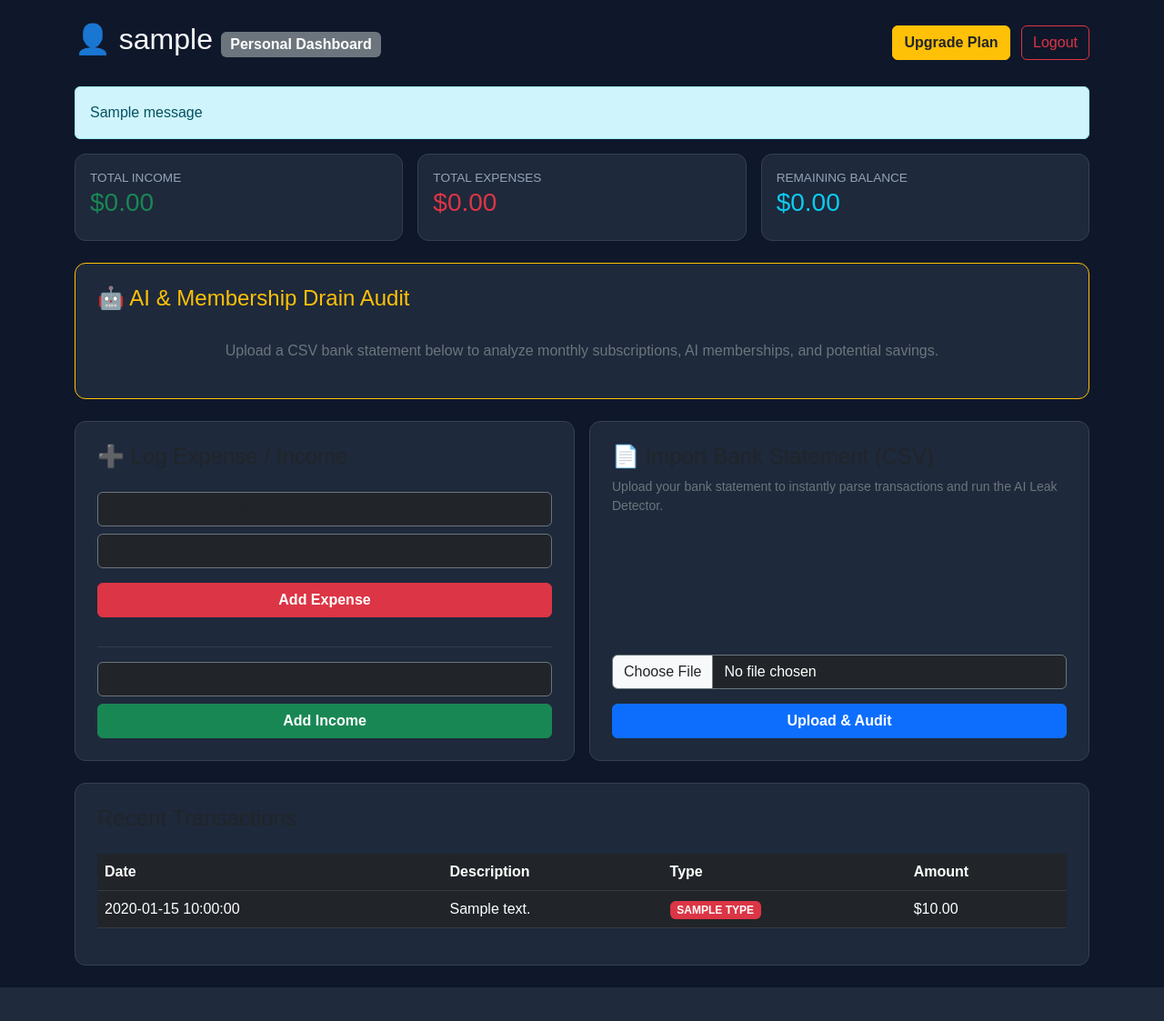
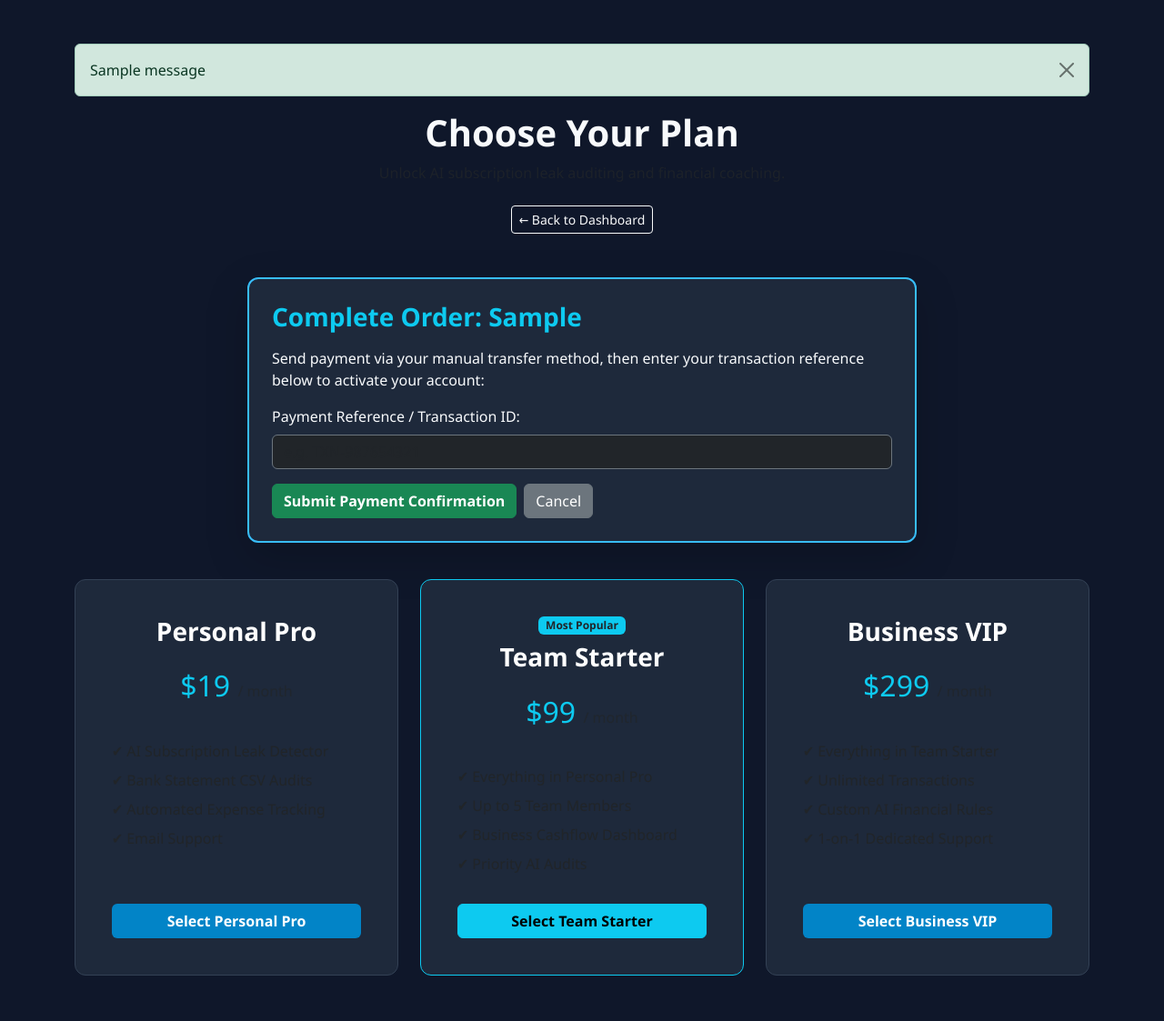
Before and after one commit to arielmuyanja-cloud/budget-buddy132, a Flask app: template templates/index.html in a window 1280 px wide. Shown: the whole page at 91% size. Before the commit the page ends 1086 px from the top, so only its background shows below. Run offline with Flask 3, Linux system fonts and the light colour scheme; the template is opened without the code that fills it: most values are stand-ins (such as "Sample title", 1, 10 or a date in 2020); one stand-in notice (Sample message) is shown; some libraries are stand-ins or nearby versions.

Commit message:
Refactor index.html for pricing plans layout
Updated the title and viewport meta tag for better responsiveness. Enhanced styling for pricing cards and checkout box, and removed unnecessary sections.

```diff
--- a/templates/index.html
+++ b/templates/index.html
@@ -2,181 +2,158 @@
 <html lang="en">
 <head>
     <meta charset="UTF-8">
-    <title>Personal Dashboard - Budget Buddy</title>
+    <meta name="viewport" content="width=device-width, initial-scale=1.0">
+    <title>Pricing Plans - Budget Buddy AI</title>
     <link href="https://cdn.jsdelivr.net/npm/bootstrap@5.3.0/dist/css/bootstrap.min.css" rel="stylesheet">
     <style>
-        body { background-color: #0f172a; color: #f8fafc; font-family: sans-serif; }
-        .card { background-color: #1e293b; border: 1px solid #334155; border-radius: 12px; }
-        .metric-title { color: #94a3b8; font-size: 0.85rem; text-transform: uppercase; }
-        .audit-box { background: #0284c715; border: 1px solid #0284c7; border-radius: 8px; padding: 15px; }
+        body {
+            background-color: #0f172a;
+            color: #f8fafc;
+            font-family: 'Segoe UI', Tahoma, Geneva, Verdana, sans-serif;
+            min-height: 100vh;
+            padding-bottom: 50px;
+        }
+        .pricing-card {
+            background-color: #1e293b;
+            border: 1px solid #334155;
+            border-radius: 12px;
+            transition: transform 0.2s ease, border-color 0.2s ease;
+        }
+        .pricing-card:hover {
+            transform: translateY(-5px);
+            border-color: #38bdf8;
+        }
+        .checkout-box {
+            background: #1e293b;
+            border: 2px solid #38bdf8;
+            border-radius: 12px;
+            padding: 25px;
+            margin-bottom: 40px;
+        }
+        .btn-custom {
+            background-color: #0284c7;
+            color: white;
+            font-weight: 600;
+        }
+        .btn-custom:hover {
+            background-color: #0369a1;
+            color: white;
+        }
     </style>
 </head>
-<body class="p-4">
+<body>
 
-<div class="container">
-    <div class="d-flex justify-content-between align-items-center mb-4">
-        <h2>👤 {{ username }} <span class="badge bg-secondary fs-6">Personal Dashboard</span></h2>
-        <div>
-            <a href="/pricing" class="btn btn-warning text-dark fw-bold me-2">Upgrade Plan</a>
-            <a href="/logout" class="btn btn-outline-danger">Logout</a>
-        </div>
-    </div>
+<div class="container mt-5">
 
+    <!-- Flash Messages Section -->
     {% with messages = get_flashed_messages(with_categories=true) %}
       {% if messages %}
         {% for category, message in messages %}
-          <div class="alert alert-info">{{ message }}</div>
+          <div class="alert alert-{{ 'danger' if category == 'error' else category }} alert-dismissible fade show" role="alert">
+            {{ message }}
+            <button type="button" class="btn-close" data-bs-dismiss="alert" aria-label="Close"></button>
+          </div>
         {% endfor %}
       {% endif %}
     {% endwith %}
 
-    <!-- METRICS OVERVIEW -->
-    <div class="row g-3 mb-4">
-        <div class="col-md-4">
-            <div class="card p-3">
-                <div class="metric-title">Total Income</div>
-                <h3 class="text-success">${{ "%.2f"|format(total_income) }}</h3>
-            </div>
-        </div>
-        <div class="col-md-4">
-            <div class="card p-3">
-                <div class="metric-title">Total Expenses</div>
-                <h3 class="text-danger">${{ "%.2f"|format(total_expense) }}</h3>
-            </div>
-        </div>
-        <div class="col-md-4">
-            <div class="card p-3">
-                <div class="metric-title">Remaining Balance</div>
-                <h3 class="text-info">${{ "%.2f"|format(balance) }}</h3>
-            </div>
-        </div>
+    <div class="text-center mb-5">
+        <h1 class="fw-bold">Choose Your Plan</h1>
+        <p class="text-muted">Unlock AI subscription leak auditing and financial coaching.</p>
+        <a href="/" class="btn btn-outline-light btn-sm mt-2">&larr; Back to Dashboard</a>
     </div>
 
-    <!-- AI & SUBSCRIPTION SAVINGS AUDIT -->
-    <div class="row g-3 mb-4">
-        <div class="col-md-12">
-            <div class="card p-4 border-warning">
-                <div class="d-flex justify-content-between align-items-center mb-3">
-                    <h4 class="text-warning mb-0">🤖 AI & Membership Drain Audit</h4>
-                    {% if session.get('last_audit') %}
-                    <span class="badge bg-danger fs-6">
-                        Potential Savings: ${{ "%.2f"|format(session['last_audit']['annual_savings']) }}/yr
-                    </span>
+    <!-- MANUAL CHECKOUT BOX (Displays when a user clicks ANY plan tier) -->
+    {% if selected_plan %}
+    <div class="row justify-content-center">
+        <div class="col-md-8">
+            <div class="checkout-box shadow-lg">
+                <h3 class="text-info fw-bold mb-3">
+                    Complete Order:
+                    {% if selected_plan == 'personal_pro' %} Personal Pro ($19)
+                    {% elif selected_plan == 'team_starter' %} Team Starter ($99)
+                    {% elif selected_plan == 'business_pro' %} Business VIP ($299)
+                    {% else %} {{ selected_plan }}
                     {% endif %}
-                </div>
+                </h3>
+                <p>Send payment via your manual transfer method, then enter your transaction reference below to activate your account:</p>
 
-                {% if session.get('last_audit') and session['last_audit']['subs'] %}
-                <div class="row mb-3 text-center">
-                    <div class="col-md-6">
-                        <div class="p-3 rounded" style="background: #ef444420; border: 1px solid #ef4444;">
-                            <small class="text-secondary text-uppercase">Monthly Subscriptions</small>
-                            <h2 class="text-danger mb-0">${{ "%.2f"|format(session['last_audit']['monthly_savings']) }}</h2>
-                        </div>
+                <form action="/confirm_manual_payment" method="POST">
+                    <input type="hidden" name="plan" value="{{ selected_plan }}">
+
+                    <div class="mb-3">
+                        <label for="reference" class="form-label font-weight-bold">Payment Reference / Transaction ID:</label>
+                        <input type="text" id="reference" name="reference" required class="form-control bg-dark text-white border-secondary" placeholder="e.g. TXN-987654321">
                     </div>
-                    <div class="col-md-6">
-                        <div class="p-3 rounded" style="background: #22c55e20; border: 1px solid #22c55e;">
-                            <small class="text-secondary text-uppercase">Potential Yearly Savings</small>
-                            <h2 class="text-success mb-0">${{ "%.2f"|format(session['last_audit']['annual_savings']) }}</h2>
-                        </div>
+
+                    <div class="d-flex gap-2">
+                        <button type="submit" class="btn btn-success fw-bold">Submit Payment Confirmation</button>
+                        <a href="/pricing" class="btn btn-secondary">Cancel</a>
                     </div>
-                </div>
-
-                <div class="audit-box">
-                    <h6 class="text-info fw-bold">Detected Subscriptions & AI Tools:</h6>
-                    <ul class="mb-3">
-                        {% for sub in session['last_audit']['subs'] %}
-                            <li class="text-light">
-                                <strong>{{ sub.name }}</strong> — ${{ "%.2f"|format(sub.amount) }}/mo
-                            </li>
-                        {% endfor %}
-                    </ul>
-
-                    <h6 class="text-warning fw-bold">AI Financial Recommendations:</h6>
-                    {% for line in session['last_audit']['insights'] %}
-                        <p class="mb-1 text-light">{{ line }}</p>
-                    {% endfor %}
-                </div>
-
-                {% else %}
-                <div class="text-center py-3">
-                    <p class="text-secondary mb-0">Upload a CSV bank statement below to analyze monthly subscriptions, AI memberships, and potential savings.</p>
-                </div>
-                {% endif %}
-            </div>
-        </div>
-    </div>
-
-    <!-- QUICK MANUAL ADD & STATEMENT UPLOAD -->
-    <div class="row g-3 mb-4">
-        <div class="col-md-6">
-            <div class="card p-4">
-                <h4>➕ Log Expense / Income</h4>
-                <form action="/" method="POST" class="mt-3">
-                    <div class="mb-2">
-                        <input type="text" name="description" placeholder="Description (e.g. Netflix, Rent)" class="form-control bg-dark text-white border-secondary">
-                    </div>
-                    <div class="mb-3">
-                        <input type="number" step="0.01" name="amount" placeholder="Expense Amount ($)" class="form-control bg-dark text-white border-secondary">
-                    </div>
-                    <button type="submit" class="btn btn-danger w-100 fw-bold mb-3">Add Expense</button>
-                </form>
-                <hr class="border-secondary">
-                <form action="/" method="POST">
-                    <div class="mb-2">
-                        <input type="number" step="0.01" name="income_amount" placeholder="Income / Salary Amount ($)" class="form-control bg-dark text-white border-secondary">
-                    </div>
-                    <button type="submit" class="btn btn-success w-100 fw-bold">Add Income</button>
-                </form>
-            </div>
-        </div>
-
-        <div class="col-md-6">
-            <div class="card p-4 h-100">
-                <h4>📄 Import Bank Statement (CSV)</h4>
-                <p class="text-secondary small">Upload your bank statement to instantly parse transactions and run the AI Leak Detector.</p>
-
-                <form action="/upload_statement" method="POST" enctype="multipart/form-data" class="mt-auto">
-                    <input type="file" name="file" accept=".csv" class="form-control bg-dark text-white border-secondary mb-3" required>
-                    <button type="submit" class="btn btn-primary w-100 fw-bold">Upload & Audit</button>
                 </form>
             </div>
         </div>
     </div>
+    {% endif %}
 
-    <!-- TRANSACTIONS TABLE -->
-    <div class="card p-4">
-        <h4>Recent Transactions</h4>
-        <table class="table table-dark table-hover mt-3">
-            <thead>
-                <tr>
-                    <th>Date</th>
-                    <th>Description</th>
-                    <th>Type</th>
-                    <th>Amount</th>
-                </tr>
-            </thead>
-            <tbody>
-                {% for t in transactions %}
-                <tr>
-                    <td>{{ t.date }}</td>
-                    <td>{{ t.description }}</td>
-                    <td>
-                        <span class="badge {% if t.type == 'income' %}bg-success{% else %}bg-danger{% endif %}">
-                            {{ t.type|upper }}
-                        </span>
-                    </td>
-                    <td>${{ "%.2f"|format(t.amount) }}</td>
-                </tr>
-                {% else %}
-                <tr>
-                    <td colspan="4" class="text-center text-secondary">No transactions logged yet. Log an expense or upload a CSV statement above.</td>
-                </tr>
-                {% endfor %}
-            </tbody>
-        </table>
+    <!-- PRICING TIERS GRID -->
+    <div class="row g-4">
+
+        <!-- Personal Pro Tier -->
+        <div class="col-md-4">
+            <div class="card pricing-card h-100 p-4 text-center">
+                <div class="card-body d-flex flex-column">
+                    <h3 class="card-title text-white fw-bold">Personal Pro</h3>
+                    <h2 class="my-3 text-info">$19 <small class="fs-6 text-muted">/ month</small></h2>
+                    <ul class="list-unstyled text-start my-4 flex-grow-1">
+                        <li class="mb-2">✔ AI Subscription Leak Detector</li>
+                        <li class="mb-2">✔ Bank Statement CSV Audits</li>
+                        <li class="mb-2">✔ Automated Expense Tracking</li>
+                        <li class="mb-2">✔ Email Support</li>
+                    </ul>
+                    <a href="/checkout?plan=personal_pro" class="btn btn-custom w-100 mt-auto">Select Personal Pro</a>
+                </div>
+            </div>
+        </div>
+
+        <!-- Team Starter Tier -->
+        <div class="col-md-4">
+            <div class="card pricing-card h-100 p-4 text-center border-info">
+                <div class="card-body d-flex flex-column">
+                    <span class="badge bg-info text-dark align-self-center mb-2">Most Popular</span>
+                    <h3 class="card-title text-white fw-bold">Team Starter</h3>
+                    <h2 class="my-3 text-info">$99 <small class="fs-6 text-muted">/ month</small></h2>
+                    <ul class="list-unstyled text-start my-4 flex-grow-1">
+                        <li class="mb-2">✔ Everything in Personal Pro</li>
+                        <li class="mb-2">✔ Up to 5 Team Members</li>
+                        <li class="mb-2">✔ Business Cashflow Dashboard</li>
+                        <li class="mb-2">✔ Priority AI Audits</li>
+                    </ul>
+                    <a href="/checkout?plan=team_starter" class="btn btn-info fw-bold w-100 mt-auto">Select Team Starter</a>
+                </div>
+            </div>
+        </div>
+
+        <!-- Business VIP Tier -->
+        <div class="col-md-4">
+            <div class="card pricing-card h-100 p-4 text-center">
+                <div class="card-body d-flex flex-column">
+                    <h3 class="card-title text-white fw-bold">Business VIP</h3>
+                    <h2 class="my-3 text-info">$299 <small class="fs-6 text-muted">/ month</small></h2>
+                    <ul class="list-unstyled text-start my-4 flex-grow-1">
+                        <li class="mb-2">✔ Everything in Team Starter</li>
+                        <li class="mb-2">✔ Unlimited Transactions</li>
+                        <li class="mb-2">✔ Custom AI Financial Rules</li>
+                        <li class="mb-2">✔ 1-on-1 Dedicated Support</li>
+                    </ul>
+                    <a href="/checkout?plan=business_pro" class="btn btn-custom w-100 mt-auto">Select Business VIP</a>
+                </div>
+            </div>
+        </div>
+
     </div>
-
 </div>
 
+<script src="https://cdn.jsdelivr.net/npm/bootstrap@5.3.0/dist/js/bootstrap.bundle.min.js"></script>
 </body>
 </html>
```
